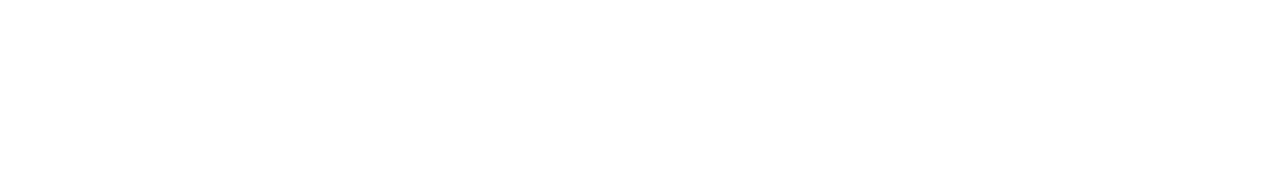
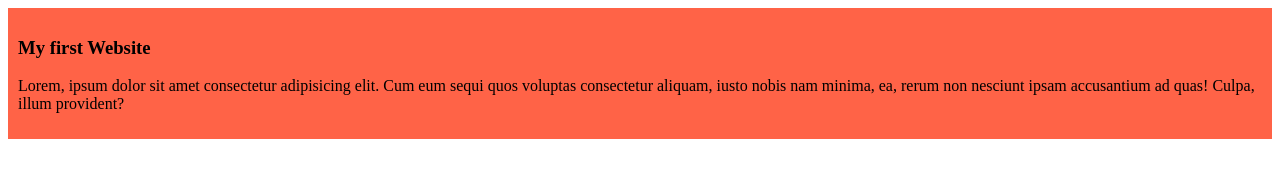
Before and after one commit to SCS-IT24/my-simple-website, a plain HTML site: page index.html in a window 1280 px wide. Drawn offline with Linux system fonts and the light colour scheme.

Commit message:
added the first  blog

```diff
--- a/index.html
+++ b/index.html
@@ -4,8 +4,12 @@
     <meta charset="UTF-8">
     <meta name="viewport" content="width=device-width, initial-scale=1.0">
     <title>My Simple Website</title>
+    <link rel="stylesheet" href="styles/blog.css">
 </head>
 <body>
-
+    <div>
+        <h3>My first Website</h3>
+        <p>Lorem, ipsum dolor sit amet consectetur adipisicing elit. Cum eum sequi quos voluptas consectetur aliquam, iusto nobis nam minima, ea, rerum non nesciunt ipsam accusantium ad quas! Culpa, illum provident?</p>
+    </div>
 </body>
 </html>
--- /dev/null
+++ b/styles/blog.css
@@ -0,0 +1,4 @@
+div{
+    background-color: tomato;
+    padding: 10px;
+}
```
